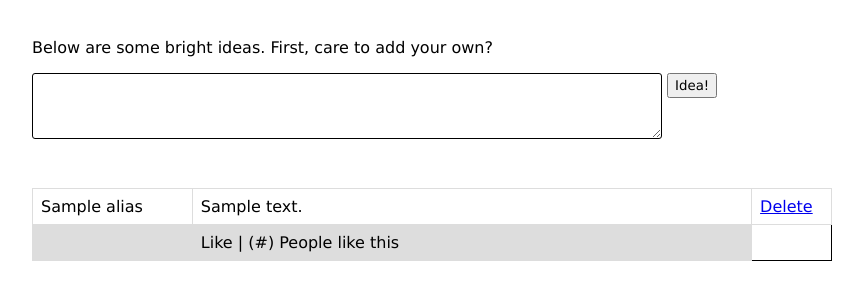
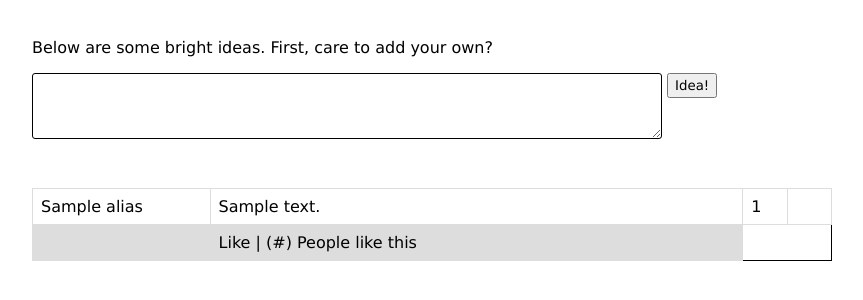
Before and after one commit to p-fisher/projects_publ, a Flask app: template i_proj_01/flaskapp/templates/success.html in a window 1280 px wide. Shown: the part 67-367 px from the top of the page, without its empty margins (208-1071 px from the left). Run offline with Flask 2, Linux system fonts and the light colour scheme; the template is opened without the code that fills it: most values are stand-ins (such as "Sample title", 1, 10 or a date in 2020).

Commit message:
sess id for delete protection

```diff
--- a/i_proj_01/flaskapp/controllers/users.py
+++ b/i_proj_01/flaskapp/controllers/users.py
@@ -16,7 +16,7 @@
 @app.route('/register', methods=['POST'])
 def register():
     if not User.validate_register(request.form):
-        print("**** VALIDATION FAILED ****")
+        # print("**** VALIDATION FAILED ****")
         return redirect('/')
     data = {
         "f_name": request.form['f_name'],
--- a/i_proj_01/flaskapp/templates/success.html
+++ b/i_proj_01/flaskapp/templates/success.html
@@ -38,8 +38,12 @@
                 <tr>
                     <!-- <td>{{idea.summary}}</td> -->
                     <td style=width:20%>{{idea.user.alias}}</td>
-                    <td style=width:70%>{{idea.summary}}</td>
+                    <td style=width:60%>{{idea.summary}}</td>
+                    {% if session.id == idea.user_id %}
                     <td style=width:10%><a href="/delete/idea/{{ idea.id }}">Delete</a></td>
+                    {% endif %}
+                    <td style=width:5%>{{idea.user_id}}</td>
+                    <td style=width:5%>{{user.id}}</td>
                     <!-- <td style=width:20%>{{idea.created_at}}</td> -->
                     <!-- <td>{{idea.updated_at}}</td> -->
                 </tr>
```
